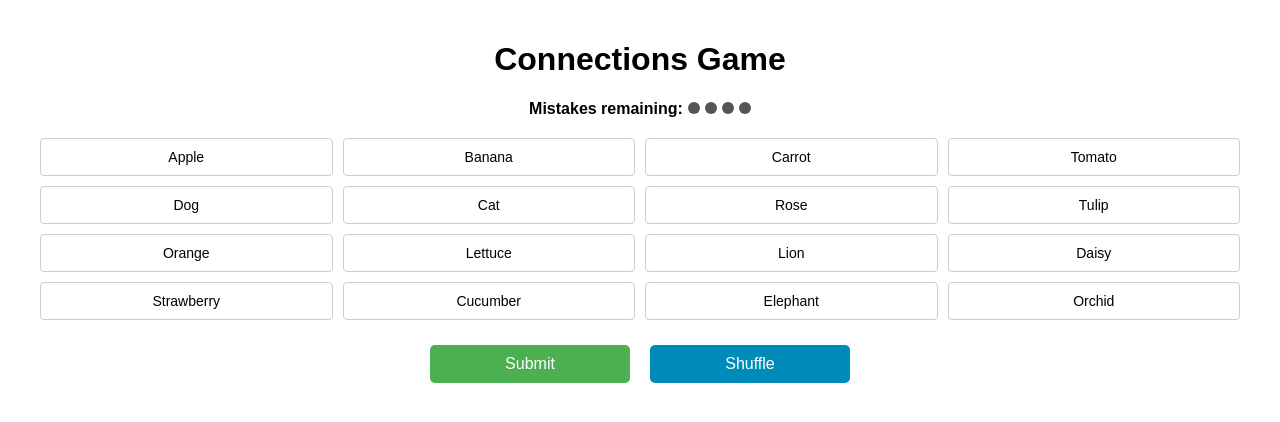
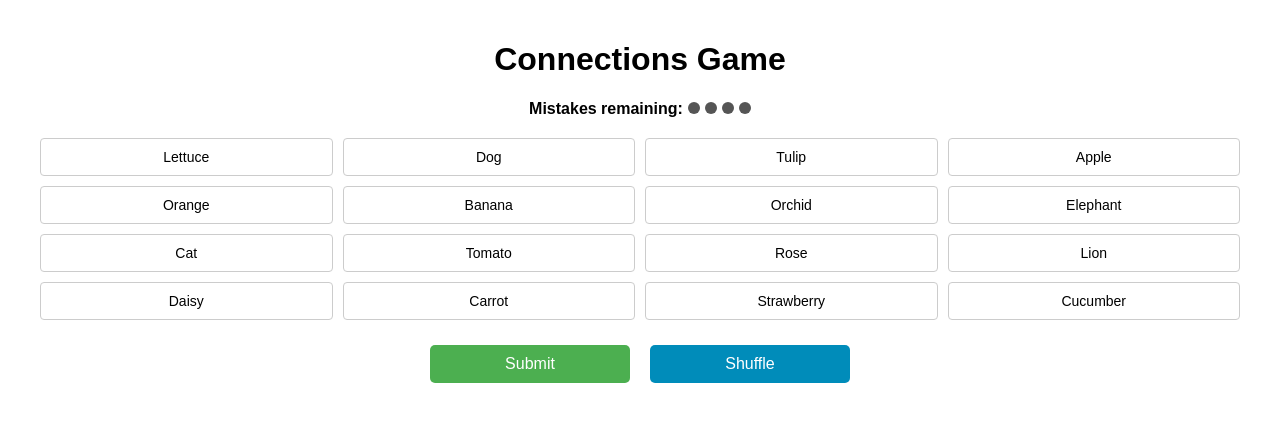
Before and after one commit to AkJkSenpai/connections, a React (Create React App) app: page / in a window 1280 px wide. Shown: the top 422 px of the page. Built offline with nearby package versions, Linux system fonts and the light colour scheme.

Commit message:
Add shuffling to start of the game

```diff
--- a/src/App.js
+++ b/src/App.js
@@ -1,4 +1,4 @@
-import React, { useState } from 'react';
+import React, { useState, useEffect } from 'react';
 import './App.css';
 
 const App = () => {
@@ -22,8 +22,12 @@ const App = () => {
     { text: 'Orchid', category: 'Flowers' }
   ];
 
+  const shuffleArray = (array) => {
+    return [...array].sort(() => Math.random() - 0.5);
+  };
+
   const [items, setItems] = useState(
-    initialData.map((item) => ({ ...item, selected: false, hidden: false }))
+    shuffleArray(initialData.map((item) => ({ ...item, selected: false, hidden: false })))
   );
   const [selectedItems, setSelectedItems] = useState([]);
   const [message, setMessage] = useState('');
@@ -127,9 +131,7 @@ const App = () => {
   };
 
   const shuffleItems = () => {
-    const shuffled = [...items]
-      .sort(() => Math.random() - 0.5)
-      .map((item) => ({ ...item, selected: false }));
+    const shuffled = shuffleArray(items).map((item) => ({ ...item, selected: false }));
     setItems(shuffled);
     setSelectedItems([]);
     setMessage('');
```
